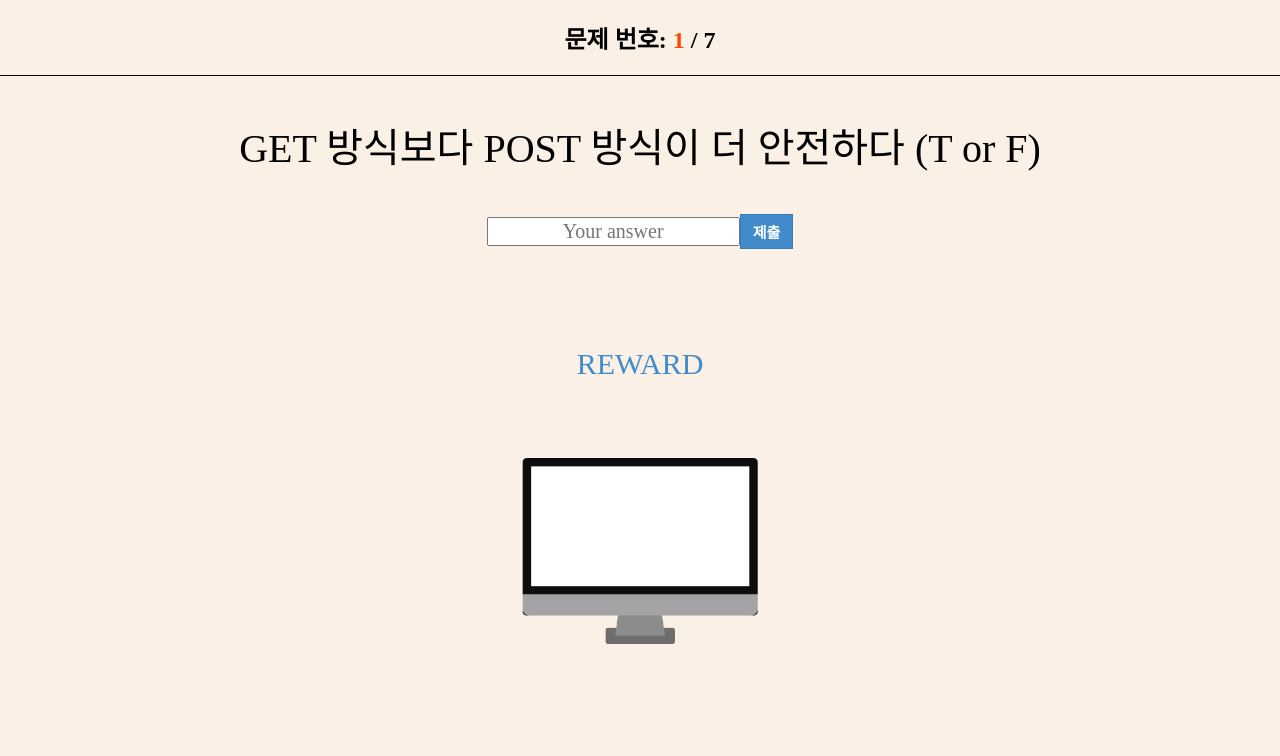
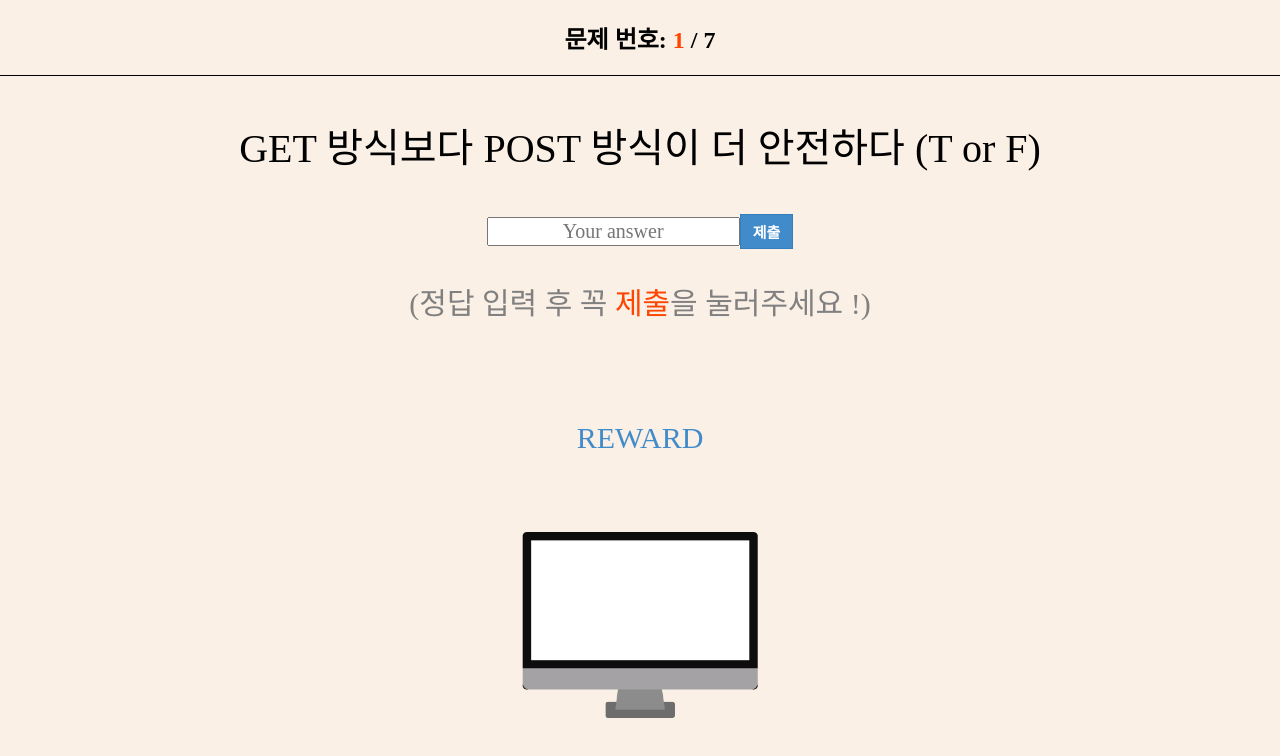
Before and after one commit to SeongukBaek/2021_Midterm_WEB, a React (Create React App) app: page /2021_Midterm_WEB/problems in a window 1280 px wide. Shown: the top 756 px of the page. Built offline with nearby package versions, Linux system fonts and the light colour scheme; a web font is replaced by a local one.

Commit message:
add probdes

```diff
--- a/package.json
+++ b/package.json
@@ -1,5 +1,5 @@
 {
-  "homepage": "http://seongukbaek.github.io/2021_Midterm_WEB",
+  "homepage": "http://SeongukBaek.github.io/2021_Midterm_WEB",
   "name": "problems",
   "version": "0.1.0",
   "private": true,
--- a/src/components/Home.js
+++ b/src/components/Home.js
@@ -9,7 +9,9 @@ const Home = ({ history }) => {
         <span className="computer"> Computer!</span>
       </h1>
       <h3>컴퓨터 부품 모으기</h3>
-      <p className="des">(모든 답은 영어로 적어야 합니다)</p>
+      <p className="des">
+        (모든 답은 <span>영어</span>로 적어야 합니다)
+      </p>
       <img
         src={require("../images/s.png").default}
         alt="solve"
--- /dev/null
+++ b/src/components/probdes.css
@@ -0,0 +1,5 @@
+footer {
+  margin-top: 30px;
+  font-size: 30px;
+  color: gray;
+}
--- /dev/null
+++ b/src/components/probdes.js
@@ -0,0 +1,16 @@
+import React, { Component } from "react";
+import "./probdes.css";
+
+class Probdes extends Component {
+  render() {
+    return (
+      <header className="prob_foot">
+        <footer>
+          (정답 입력 후 꼭 <span>제출</span>을 눌러주세요 !)
+        </footer>
+      </header>
+    );
+  }
+}
+
+export default Probdes;
--- a/src/components/problems.js
+++ b/src/components/problems.js
@@ -1,6 +1,7 @@
 import React, { Component } from "react";
 import "./problems.css";
 import Probhead from "./probhead";
+import Probdes from "./probdes";
 import i0 from "../images/0.png";
 import i1 from "../images/1.png";
 import i2 from "../images/2.png";
@@ -121,6 +122,7 @@ class Problems extends Component {
             제출
           </button>
         </form>
+        <Probdes />
         <br></br>
         <div className="reward_area">
           <p className="reward_text">REWARD</p>
```
Also changed, not shown: 23 other files (tests, documents, lock files or other folders).
